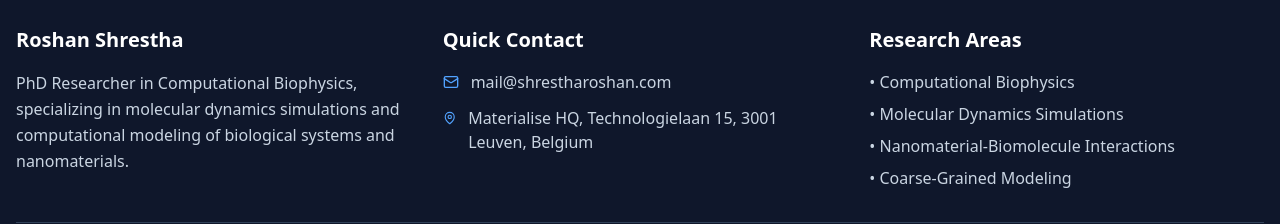
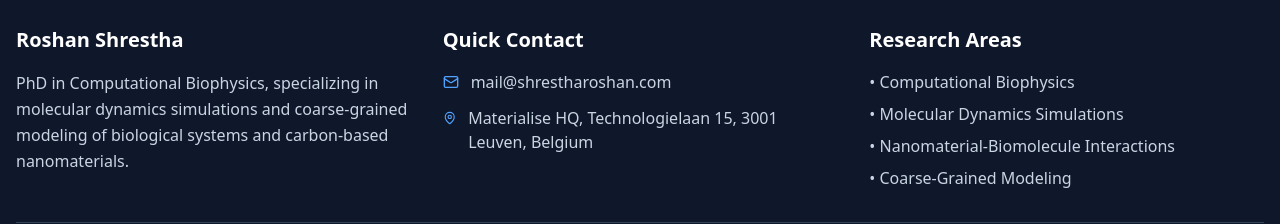
Before and after one commit to roshan2004/roshan2004.github.io, a React (Vite) app: page / in a window 1280 px wide. Shown: the part 1993-2217 px from the top of the page. Built offline with nearby package versions, Linux system fonts and the light colour scheme.

Commit message:
Update bio: Change from PhD Researcher to PhD, specify coarse-grained modeling and carbon-based nanomaterials
Updated professional title and bio description to reflect:
- PhD (completed) instead of PhD Researcher
- Coarse-grained modeling specificity
- Carbon-based nanomaterials focus

```diff
--- a/index.html
+++ b/index.html
@@ -68,7 +68,7 @@
         "@context": "https://schema.org",
         "@type": "Person",
         "name": "Roshan Shrestha",
-        "jobTitle": "PhD Researcher in Computational Biophysics",
+        "jobTitle": "PhD in Computational Biophysics",
         "affiliation": {
           "@type": "Organization",
           "name": "KU Leuven / IBCP (MMSB)"
--- a/src/components/Footer.jsx
+++ b/src/components/Footer.jsx
@@ -12,9 +12,9 @@ const Footer = () => {
           <div>
             <h3 className='text-xl font-semibold mb-4'>Roshan Shrestha</h3>
             <p className='text-slate-300 leading-relaxed'>
-              PhD Researcher in Computational Biophysics, specializing in
-              molecular dynamics simulations and computational modeling of
-              biological systems and nanomaterials.
+              PhD in Computational Biophysics, specializing in
+              molecular dynamics simulations and coarse-grained modeling of
+              biological systems and carbon-based nanomaterials.
             </p>
           </div>
 
```
